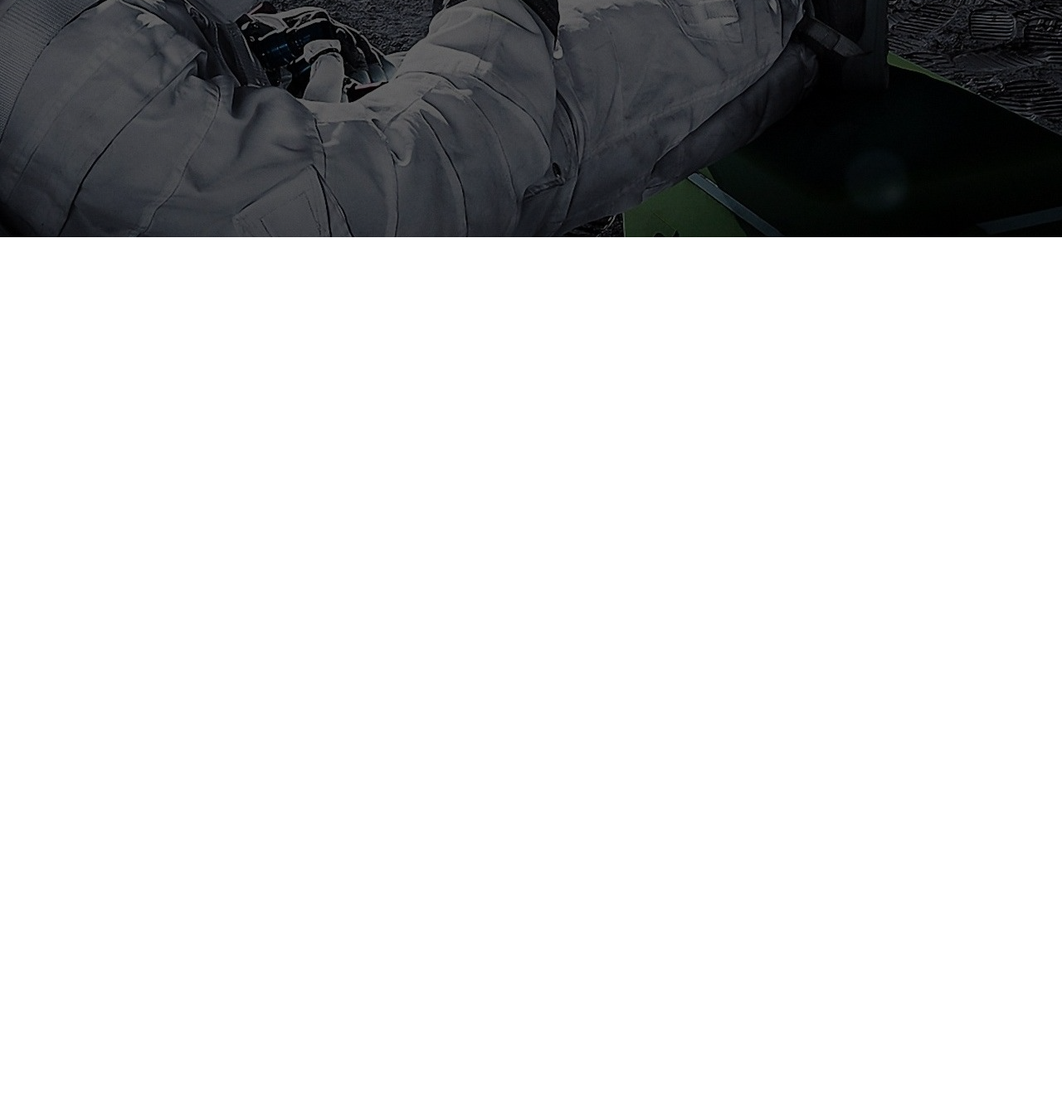
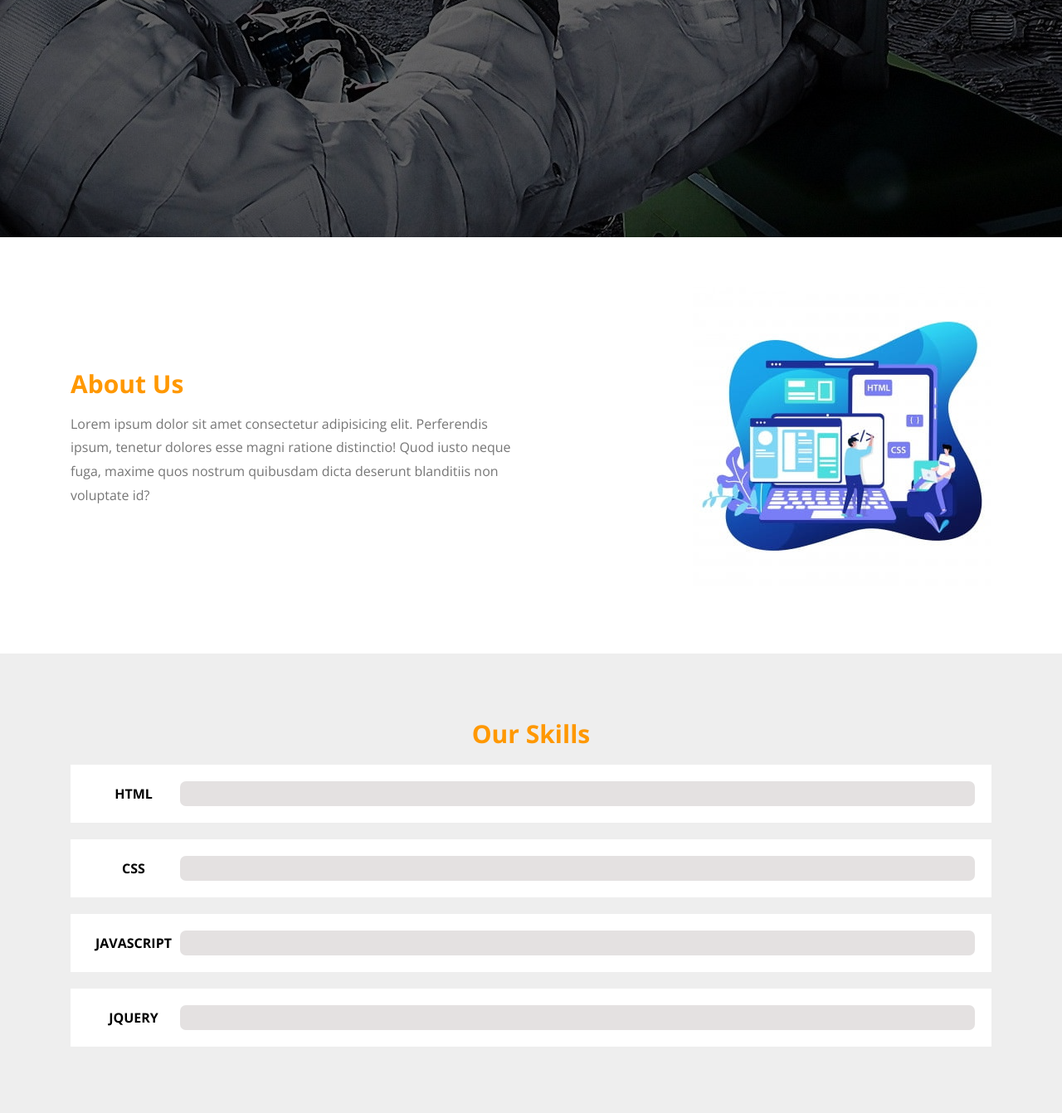
Before and after one commit to mohammedtarekk/vanilla-javascript-web-project, a plain HTML site: page index.html in a window 1280 px wide. Shown: the part 514-1856 px from the top of the page at 83% size. Before the commit the page ends 800 px from the top, so only its background shows below. Drawn offline with nearby package versions, Linux system fonts and the light colour scheme.

Commit message:
skills section done with animation

```diff
--- a/css/master.css
+++ b/css/master.css
@@ -2,6 +2,8 @@
 .header .nav-bar .nav-list li a,
 .settings-box{transition: all .4s ease-in-out}
 /***********************/
+
+.section:nth-of-type(2n){background-color: #EEE}
 
 /* START SETTINGS BOX */
 .settings-box{
@@ -128,3 +130,56 @@
 
 .header .intro h1{font-size: 35px}
 /* END HEADER */
+
+/* START ABOUT US */
+.about-us .container{display: flex}
+
+.about-us .des{flex: 1; padding: 100px 0}
+
+.about-us .des h2{
+    font-size: 30px;
+    color: var(--main-color)
+}
+
+.about-us .des p{
+    line-height: 1.8;
+    color: #767676
+}
+
+.about-us .image{flex: 1; text-align: right}
+/* END ABOUT US */
+
+/* START SKILLS */
+.skills .skills-items .item{
+    display: flex;
+    background-color: #fff;
+    padding: 20px;
+    margin-bottom: 20px
+}
+
+.skills .skills-items .item .title{font-weight: bold; width: 125px; line-height: 30px}
+
+.skills .skills-items .item .progress-bar{
+    width: 100%;
+    background-color: #e4e1e1;
+    height: 30px;
+    border-radius: 7px;
+    position: relative;
+    overflow: hidden
+}
+
+.skills .skills-items .item .progress-bar span{
+    background-color: var(--main-color);
+    width: 0;
+    height: 100%;
+    position: absolute;
+    left: 0;
+    top: 0;
+    transition: all .8s;
+}
+.skills h2{
+    font-size: 30px;
+    color: var(--main-color);
+    margin: 20px 0
+}
+/* END SKILLS */
--- a/index.html
+++ b/index.html
@@ -67,6 +67,57 @@
     </div>
     <!-- END HEADER -->
 
+    <!-- START ABOUT US -->
+    <div class="about-us section">
+      <div class="container">
+        <div class="des">
+          <h2>About Us</h2>
+          <p>Lorem ipsum dolor sit amet consectetur adipisicing elit. Perferendis ipsum, tenetur dolores esse magni ratione distinctio! Quod iusto neque fuga, maxime quos nostrum quibusdam dicta deserunt blanditiis non voluptate id?</p>
+        </div>
+        <div class="image">
+          <img src="imgs/about-us.jpg">
+        </div>
+      </div>
+    </div>
+    <!-- END ABOUT US -->
+
+    <!-- START SKILLS -->
+    <div class="skills section text-center">
+      <div class="container">
+        <h2>Our Skills</h2>
+        <div class="skills-items">
+          <div class="item">
+            <div class="title">HTML</div>
+            <div class="progress-bar">
+              <span data-progress="75%"></span>
+            </div>
+          </div>
+
+          <div class="item">
+            <div class="title">CSS</div>
+            <div class="progress-bar">
+              <span data-progress="60%"></span>
+            </div>
+          </div>
+
+          <div class="item">
+            <div class="title">JAVASCRIPT</div>
+            <div class="progress-bar">
+              <span data-progress="80%"></span>
+            </div>
+          </div>
+
+          <div class="item">
+            <div class="title">JQUERY</div>
+            <div class="progress-bar">
+              <span data-progress="40%"></span>
+            </div>
+          </div>
+        </div>
+      </div>
+    </div>
+    <!-- END SKILLS -->
+
     <script src="js/master.js"></script>
   </body>
 </html>
--- a/js/master.js
+++ b/js/master.js
@@ -65,6 +65,23 @@ colorsList.forEach(color => {
 });
 
 
+// progress bars auto fill
+let progress_section = document.querySelector('.skills');
+let progress_items = document.querySelectorAll('.item .progress-bar span');
+window.onscroll = () => {
+    if(this.pageYOffset == progress_section.offsetTop + progress_section.offsetHeight - this.innerHeight){
+        progress_items.forEach(elem =>{
+            elem.style.setProperty('width',elem.dataset.progress);
+        });
+    }
+    else{
+        progress_items.forEach(elem =>{
+            elem.style.setProperty('width','0');
+        });
+    }
+};
+
+
 function handleActive(elem,list){
     list.forEach(e =>{
         e.classList.remove('active');
```
